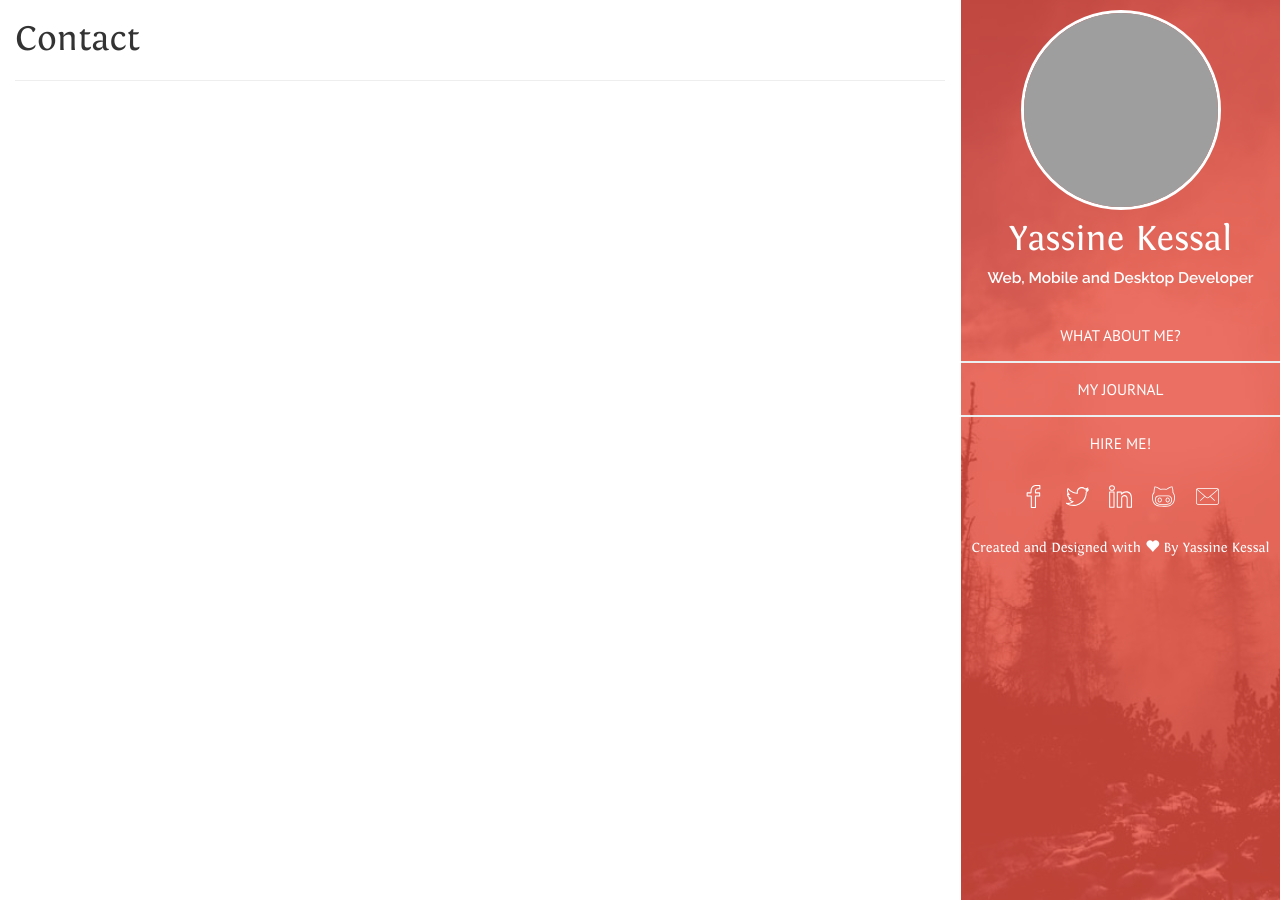
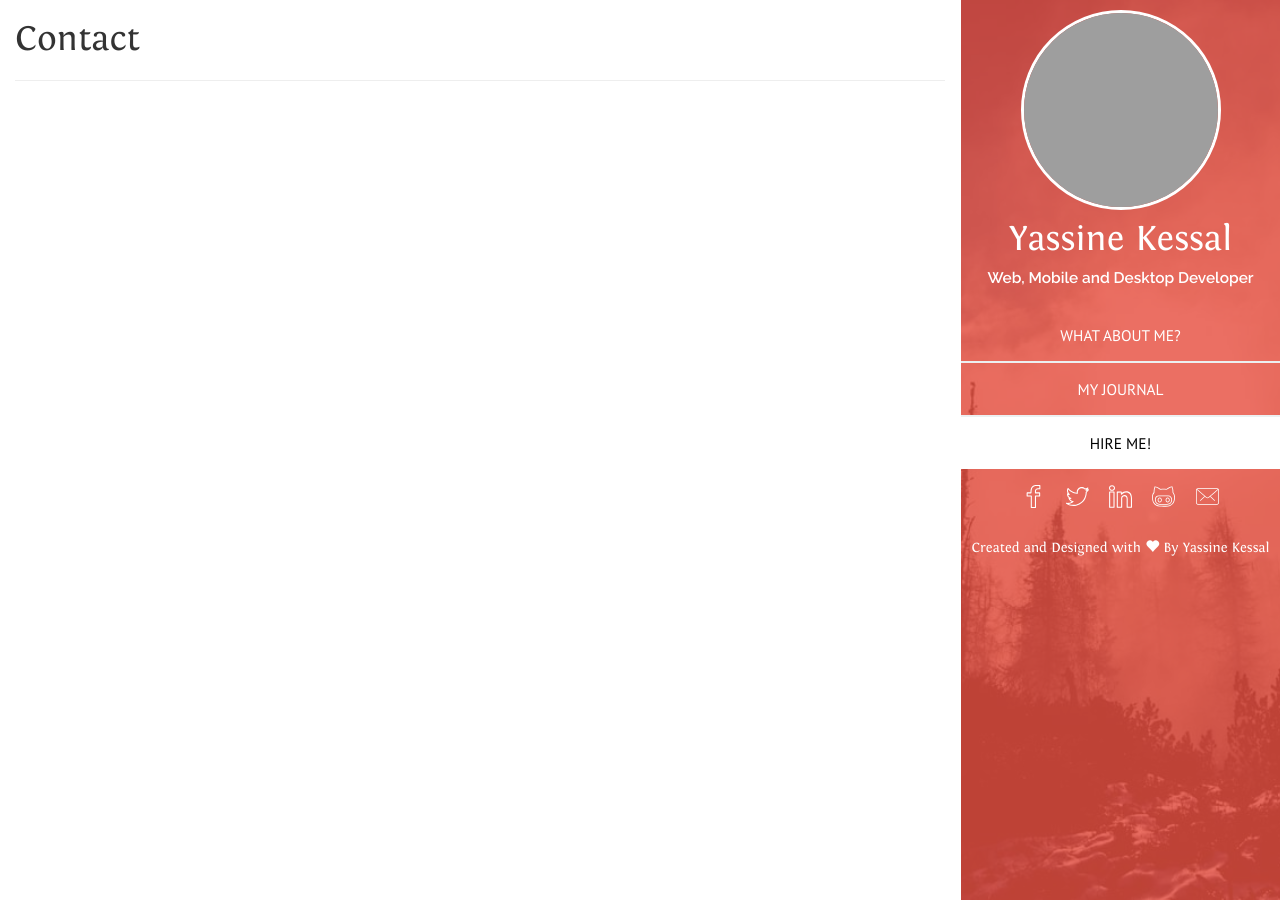
Before and after one commit to yassine-kessal/yassine-kessal.github.io, a Jekyll site: the page built from contact.md, in a window 1280 px wide. Built offline with Jekyll 4.4.1, drawn with Linux system fonts in a browser that asks for light colours; grey boxes are pictures that could not be loaded.

Commit message:
Fix active navigation menu bug

```diff
--- a/_includes/navigation.html
+++ b/_includes/navigation.html
@@ -1,4 +1,4 @@
 <li><a {% if page.url == '/' %} class="active" {% endif %} href="{{site.url}}/">WHAT ABOUT ME?</a></li>
-<li><a {% if page.url contains '/journal/' %} class="active" {% endif %} href="{{site.url}}/journal">MY JOURNAL</a></li>
+<li><a {% if page.url contains 'journal' %} class="active" {% endif %} href="{{site.url}}/journal">MY JOURNAL</a></li>
 <!-- <li><a {% if page.url contains '/portfolio.html' %} class="active" {% endif %} href="{{site.url}}/portfolio">A FEW ACCOMPLISHEMENTS</a></li> -->
-<li><a {% if page.url == '/contact.html' %} class="active" {% endif %} href="{{site.url}}/contact">HIRE ME!</a></li>
+<li><a {% if page.url contains 'contact' %} class="active" {% endif %} href="{{site.url}}/contact">HIRE ME!</a></li>
```
